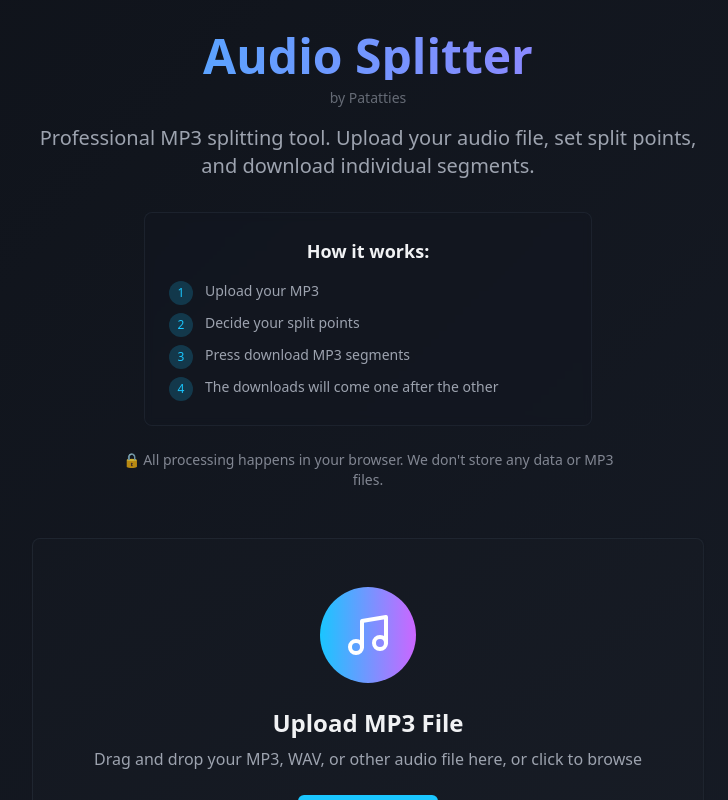
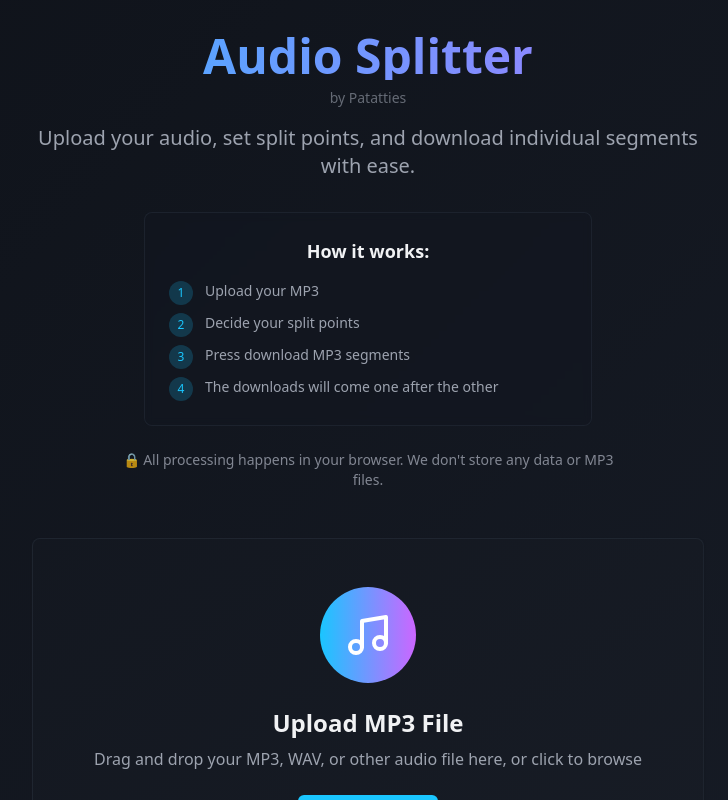
Before and after one commit to patatties/mp3-slice-and-dice, a React (Vite) app: page / in a window 1280 px wide. Shown: the top 800 px of the page, without its empty margins (272-1000 px from the left). Built offline with nearby package versions, Linux system fonts and the light colour scheme; the HTML template or start-up script is replaced by a standard one.

Commit message:
Update subtitle text

```diff
--- a/src/pages/Index.tsx
+++ b/src/pages/Index.tsx
@@ -36,7 +36,7 @@ const Index = () => {
           </h1>
           <p className="text-sm text-muted-foreground/60 mb-4">by Patatties</p>
           <p className="text-xl text-muted-foreground max-w-2xl mx-auto mb-8">
-            Professional MP3 splitting tool. Upload your audio file, set split points, and download individual segments.
+            Upload your audio, set split points, and download individual segments with ease.
           </p>
 
           <div className="max-w-md mx-auto mb-6">
```
